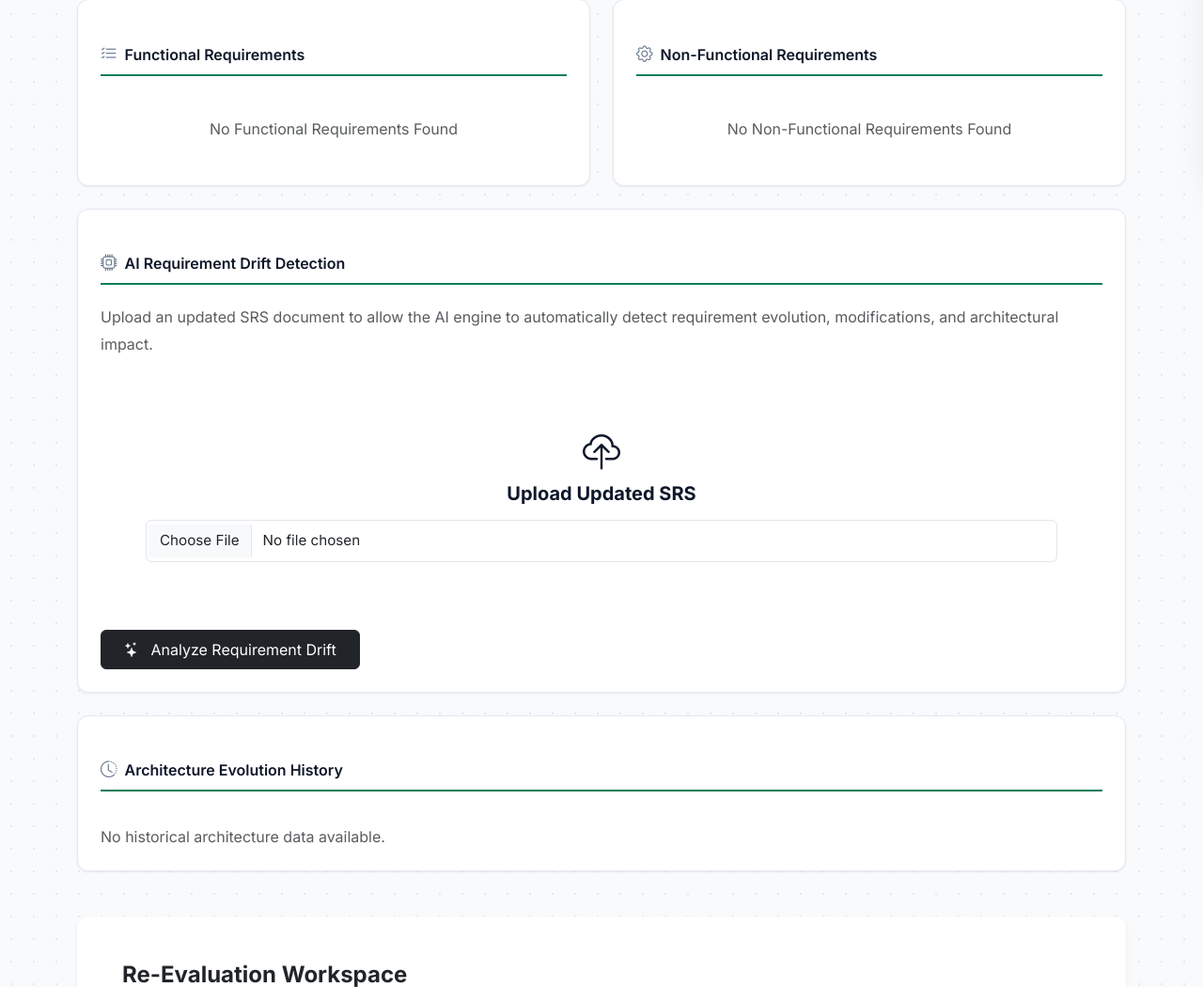
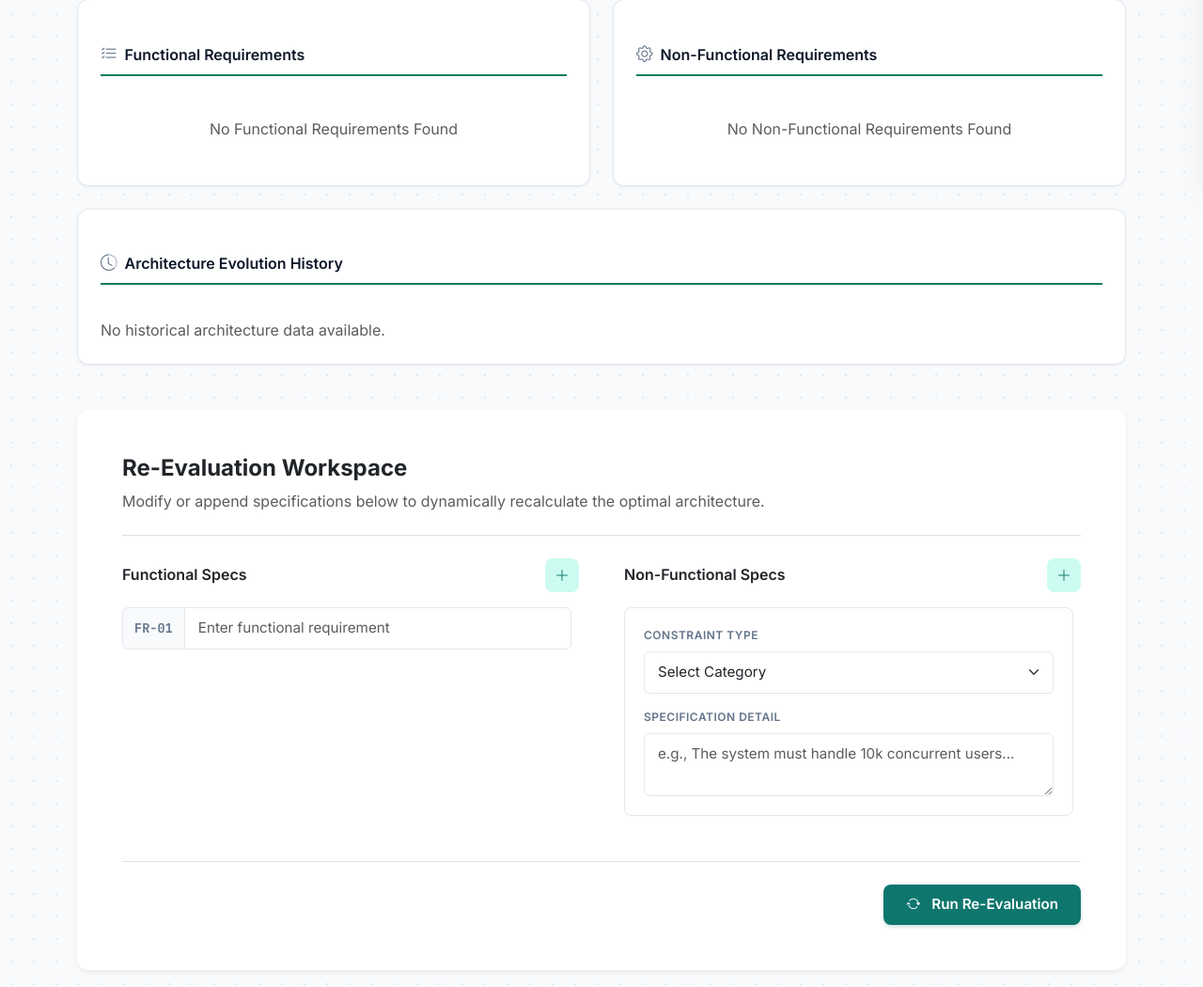
Before and after one commit to hanaAbdelwahab/GPARCHIMIND, a Python web app: template presentation/templates/project_dashboard.html in a window 1280 px wide. Shown: the part 597-1647 px from the top of the page at 94% size. Run offline with Jinja, Linux system fonts and the light colour scheme; the template is opened without the code that fills it, so the values that code supplies are empty.

Commit message:
last commit

```diff
--- a/presentation/templates/project_dashboard.html
+++ b/presentation/templates/project_dashboard.html
@@ -622,60 +622,6 @@
             </div>
         </div>
     </div>
-
-<div class="dashboard-card p-4 mb-4 animate-fade-up">
-
-    <div class="section-header">
-        <i class="bi bi-cpu"></i>
-        AI Requirement Drift Detection
-    </div>
-
-    <p class="text-muted mb-4"
-       style="line-height:1.8;">
-
-        Upload an updated SRS document to allow
-        the AI engine to automatically detect
-        requirement evolution, modifications,
-        and architectural impact.
-
-    </p>
-
-    <form
-        action="/upload-updated-srs/{{ project.project_id }}"
-        method="POST"
-        enctype="multipart/form-data">
-
-        <div class="upload-zone p-5 text-center mb-4">
-
-            <i class="bi bi-cloud-upload fs-1 mb-3"></i>
-
-            <h5 class="fw-bold mb-3">
-                Upload Updated SRS
-            </h5>
-
-            <input
-                type="file"
-                name="file"
-                class="form-control"
-                accept=".pdf"
-                required>
-
-        </div>
-
-        <button
-            type="submit"
-            class="btn btn-dark px-4 py-2">
-
-            <i class="bi bi-stars me-2"></i>
-
-            Analyze Requirement Drift
-
-        </button>
-
-    </form>
-
-</div>
-
 
 
     <div class="dashboard-card p-4 mb-5 animate-fade-up stagger-3">
```
Also changed, not shown: presentation/routes/srs_routes.py (+0 -55 lines).
